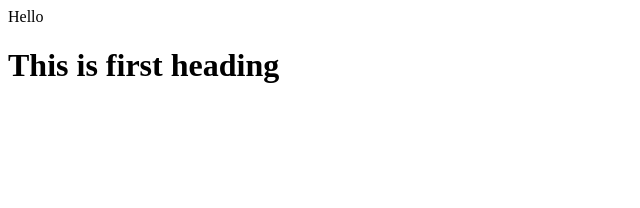
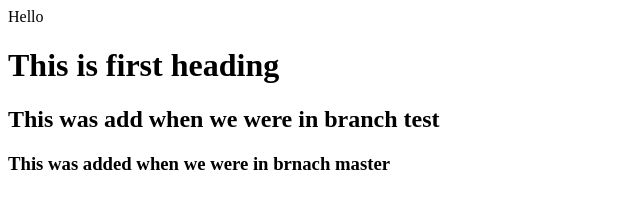
Before and after one commit to mojib2014/test, a plain HTML site: page index.html in a window 1280 px wide. Shown: the whole page, without its empty margins (0-640 px from the left). Drawn offline with Linux system fonts and the light colour scheme.

Commit message:
Add h2 in index.html

```diff
--- a/index.html
+++ b/index.html
@@ -9,5 +9,7 @@
 <body>
     Hello
     <h1>This is first heading</h1>
+    <h2>This was add when we were in branch test</h2>
+    <h3>This was added when we were in brnach master</h3>
 </body>
 </html>
```
